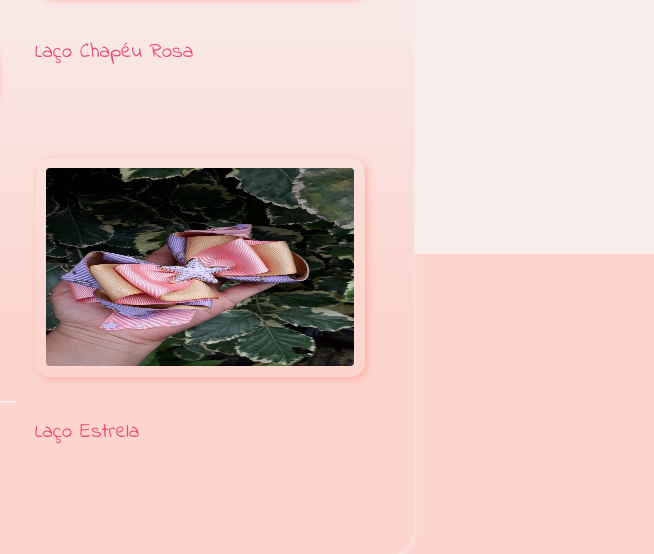
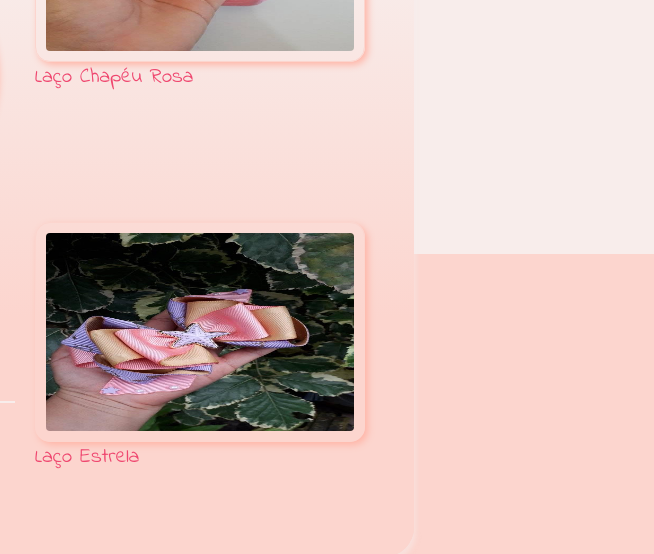
Before and after one commit to shelsonx/sitetaty, a plain HTML site: page index.html in a window 1280 px wide. Shown: the part 308-862 px from the top of the page, 626-1280 px from the left. Drawn offline with Linux system fonts and the light colour scheme.

Commit message:
Update index.css

```diff
--- a/index.css
+++ b/index.css
@@ -58,6 +58,7 @@ body{
 .inicial{
     display: grid;
     grid-template-columns: repeat(2, 1fr);
+    align-items: center;
     background:linear-gradient(#f8edeb 25%,#fcd5ce 70%);
     padding: 20px;
     border-left: 2px solid rgba(248, 237, 235,.5);
@@ -129,10 +130,6 @@ body{
     gap: -10px;
 }
 
-.inicial .item p{
-    margin-top: -40px;
-}
-
 .item .eu{
     height: 300px;
     border-radius: 50%;
```
